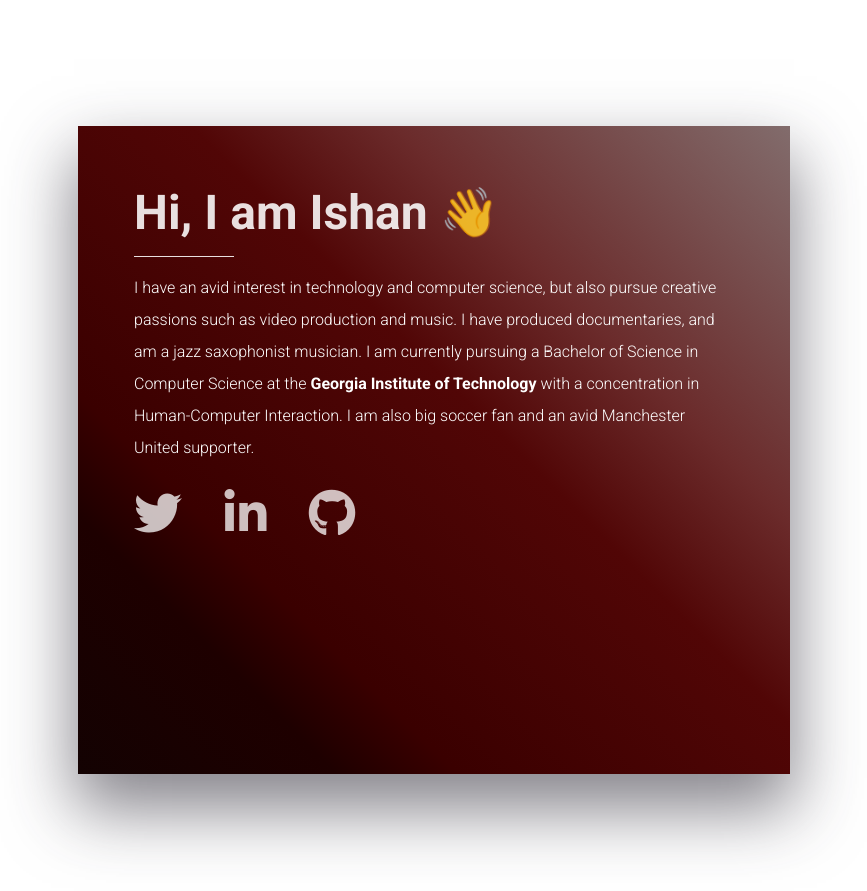
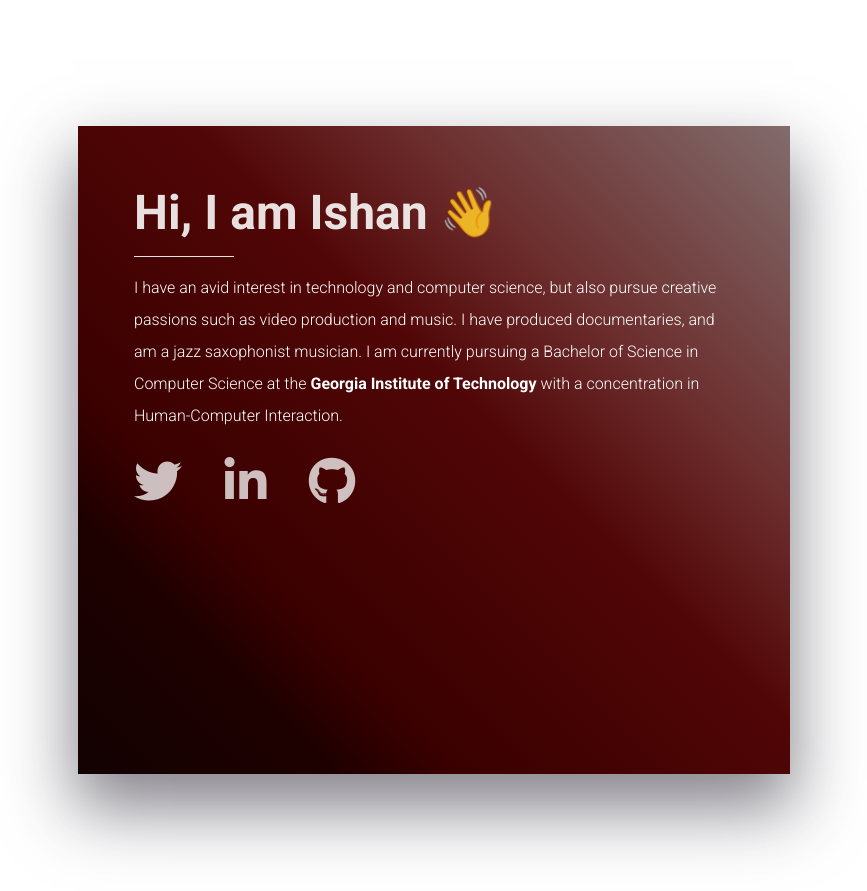
Before and after one commit to ishanvepa/ishanvepa.github.io, a Jekyll site: the page built from index.html, in a window 1280 px wide. Shown: the top 891 px of the page, without its empty margins (206-1073 px from the left). Built offline with Jekyll 4.4.1, drawn with Linux system fonts in a browser that asks for light colours; nearby versions of some CDN libraries.

Commit message:
Update _config.yml

```diff
--- a/_config.yml
+++ b/_config.yml
@@ -8,7 +8,6 @@ description: |
   musician. I am currently pursuing a Bachelor of Science in Computer Science at the
   <a href="https://www.gatech.edu/" target="_blank"> Georgia Institute of Technology</a> with a
   concentration in Human-Computer Interaction.
-  I am also big soccer fan and an avid Manchester United supporter.
 domain: ishanvepa.com
 twitter: vepaishan
 #mastodon: macaw.social/@gerard
```
